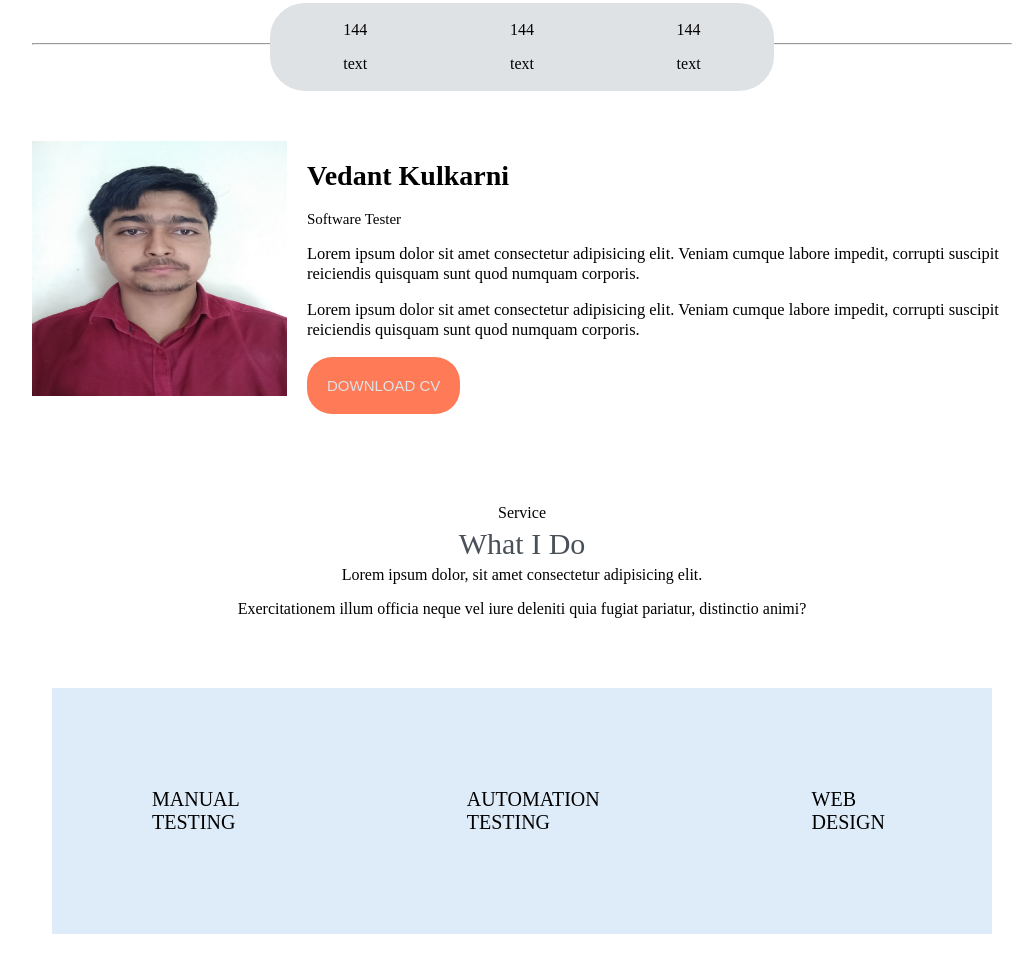
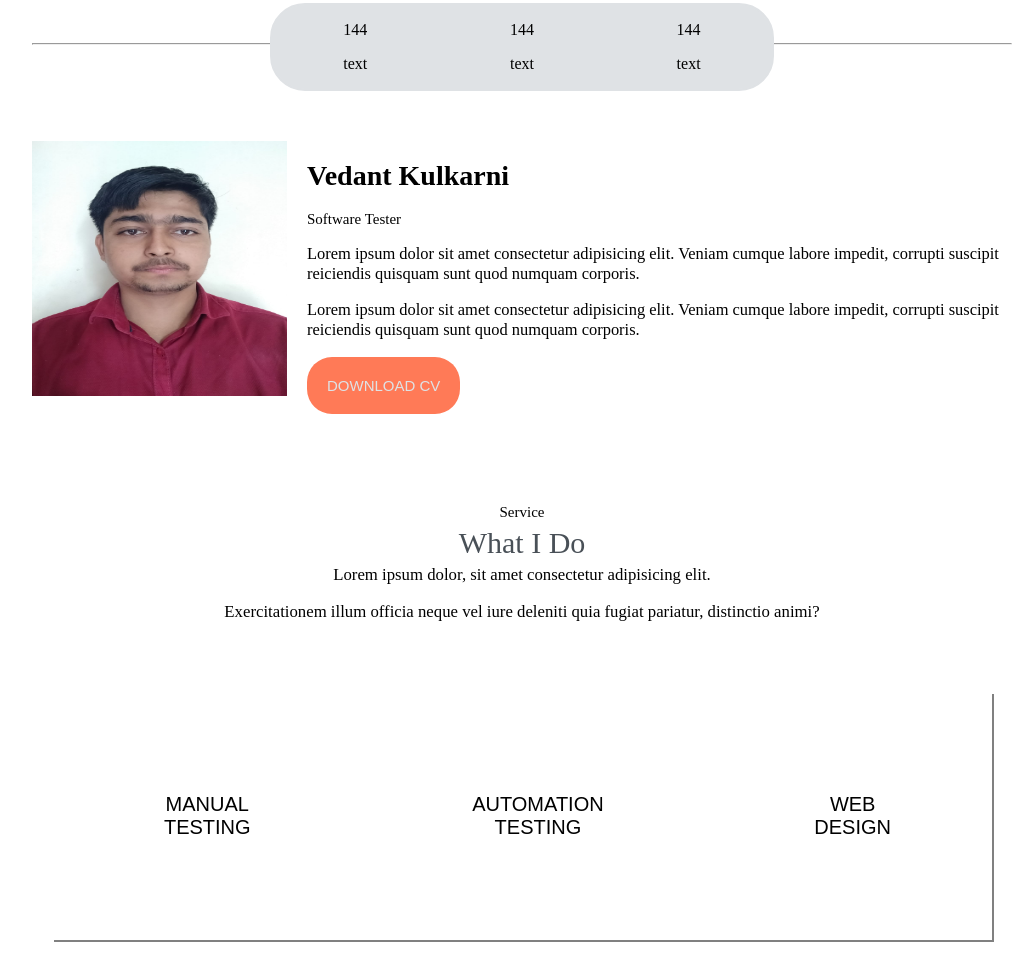
Before and after one commit to Vedant18K/MyPortfolio, a plain HTML site: page index.html in a window 1280 px wide. Shown: the part 616-1584 px from the top of the page, without its empty margins (118-1148 px from the left). Drawn offline with Linux system fonts and the light colour scheme.

Commit message:
hover effect

```diff
--- a/index.html
+++ b/index.html
@@ -99,13 +99,21 @@
 
    }
    .particular{
-    background-color:#deebf8;
+    font-size: 20px;
     padding: 100px;
-    border-radius: black;
+    border: 1px solid;
+    background-color: white;
+    border-color:  white;
     color: black;
-    font-size: 20px;
     text-transform: uppercase;
-  }
+    box-shadow: 2px 2px  gray;
+   }
+   .particular:hover{
+    background-color: #ff7a57;
+    color: white;
+    border-color: #ff7a57;
+   }
+
     </style>
 </head>
 <body>
@@ -186,16 +194,17 @@
     </div>
 
     <div align="center" style="margin-top: 90px;">
-        <div style="font-size: 1rem; margin-top: 5px;">Service</div>
+        <div style="font-size: 15px; margin-top: 5px;">Service</div>
         <div style="color: #495057; font-size: 30px; margin-top: 5px;">What I Do</div>
-        <div style="margin-top: 5px;">Lorem ipsum dolor, sit amet consectetur adipisicing elit. <p>Exercitationem illum officia neque vel iure deleniti quia fugiat pariatur, distinctio animi?</p></div>
+        <div style="margin-top: 5px; font-size: 16.7636px;">Lorem ipsum dolor, sit amet consectetur adipisicing elit. <p>Exercitationem illum officia neque vel iure deleniti quia fugiat pariatur, distinctio animi?</p></div>
     </div>
 
     <div >
-        <div  class="boxes">
-        <div  class="particular" >Manual Testing</div>
-        <div class="particular" >Automation Testing </div>
-        <div class="particular" >Web Design</div>
+        <div  class="boxes" >
+        <div   > <button class="particular" type="button">Manual Testing</button> </div>
+        <div   > <button class="particular" type="button" >Automation Testing</button> </div>
+        <div   > <button class="particular" type="button">Web Design</button> </div>
+
     </div>
     </div>
 </body>
```
